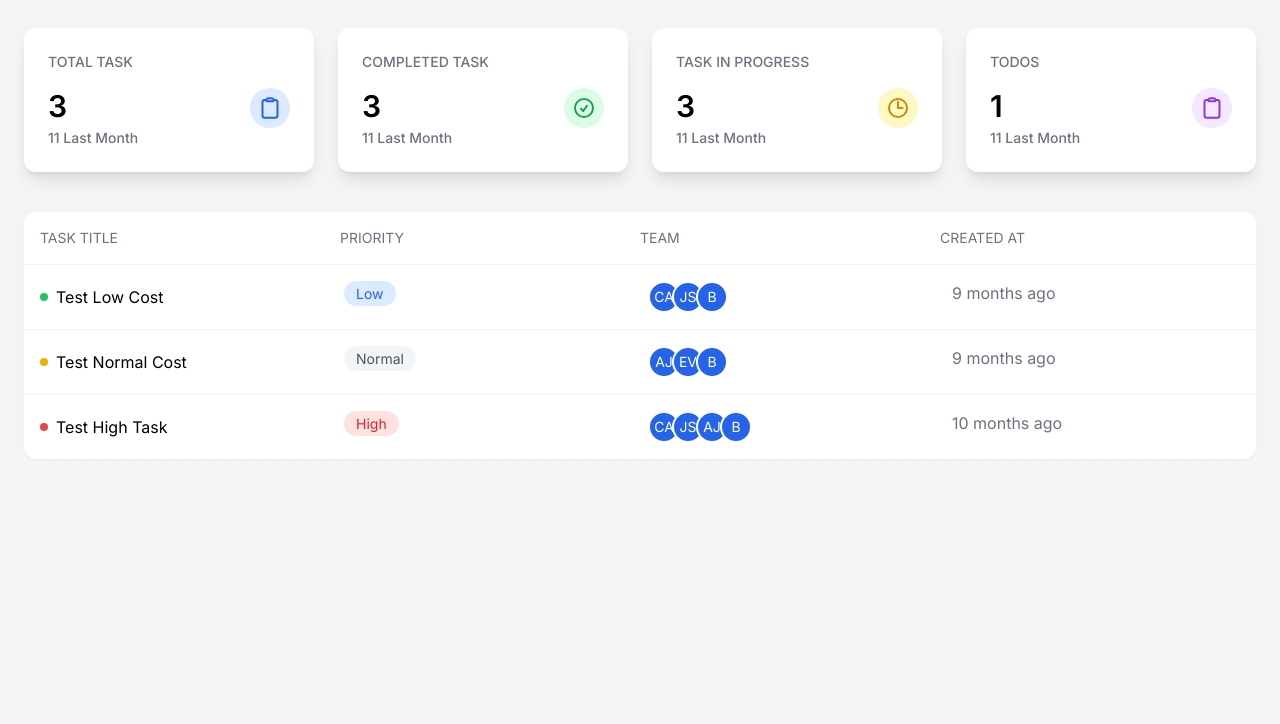
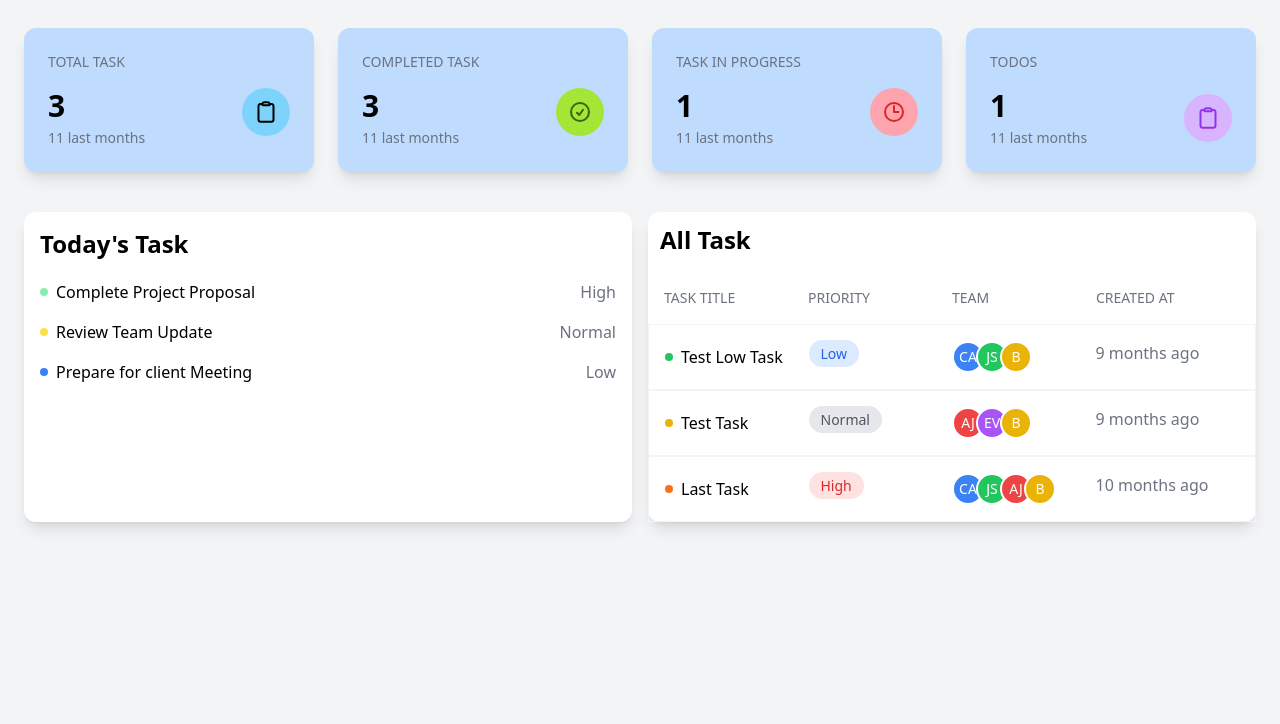
Before and after one commit to shojibruhan/Tailwind, a plain HTML site: page user-dashboard.html in a window 1280 px wide. Shown: the part 76-800 px from the top of the page. Drawn offline with nearby package versions, Linux system fonts and the light colour scheme.

Commit message:
first commit

```diff
--- a/user-dashboard.html
+++ b/user-dashboard.html
@@ -4,187 +4,252 @@
   <meta charset="UTF-8">
   <meta name="viewport" content="width=device-width, initial-scale=1.0">
   <script src="https://cdn.tailwindcss.com"></script>
-  <link rel="preconnect" href="https://fonts.googleapis.com">
-<link rel="preconnect" href="https://fonts.gstatic.com" crossorigin>
-<link href="https://fonts.googleapis.com/css2?family=Inter:ital,opsz,wght@0,14..32,100..900;1,14..32,100..900&family=Roboto:wght@400;500;700&display=swap" rel="stylesheet">
 </head>
-<style>
-    body
-    {
-        font-family: "Inter", "sans-serif";
+<body class="bg-gray-100 p-6">
+ <div class="mx-w-[1400px] mx-auto">
 
-    }
-</style>
-<body class="p-6 bg-gray-100">
+    <!-- Header -->
 
-
-  <div class="mx-w-[1440px] mx-auto">
-      <!-- header -->
   <header class="flex justify-between items-center mb-10">
     <h1 class="text-2xl font-semibold">Dashboard</h1>
+
     <div class="flex items-center gap-4">
-            <button class="p-2 rounded-full relative hover:bg-gray-100">
+        <button class="p-2 rounded-full bg-gray-100 relative">
             <svg xmlns="http://www.w3.org/2000/svg" fill="none" viewBox="0 0 24 24" stroke-width="1.5" stroke="currentColor" class="size-6">
                 <path stroke-linecap="round" stroke-linejoin="round" d="M14.857 17.082a23.848 23.848 0 0 0 5.454-1.31A8.967 8.967 0 0 1 18 9.75V9A6 6 0 0 0 6 9v.75a8.967 8.967 0 0 1-2.312 6.022c1.733.64 3.56 1.085 5.455 1.31m5.714 0a24.255 24.255 0 0 1-5.714 0m5.714 0a3 3 0 1 1-5.714 0" />
             </svg>
 
         </button>
-            <Button class="w-10 h-10 bg-blue-400 rounded-full text-white font-semibold ">B</Button>
+
+        <Button class="w-10 h-10 bg-blue-200 rounded-full flex items-center text-white font-semibold justify-center">B</Button>
     </div>
+
   </header>
 
 
   <main>
-         <!-- Status Grid -->
+     <!-- stats grid -->
     <div class="grid grid-cols-4 gap-6 mb-10">
       <!-- Total Task -->
-             <div class="bg-white rounded-xl p-6 shadow-lg">
+      <div class="bg-blue-200 rounded-xl p-6 shadow-lg">
         <h3 class="text-sm font-medium text-gray-500 mb-4">TOTAL TASK</h3>
-                <div class="flex justify-between">
+        <div class="flex justify-between items-start">
           <div>
             <p class="text-3xl font-semibold mb-1">3</p>
-                        <p class="text-sm font-medium text-gray-500">11 Last Month</p>
+            <p class="text-gray-500 text-sm">11 last months</p>
           </div>
-                    <div class="w-10 h-10 bg-blue-100 rounded-full text-blue-600 font-semibold p-2">
-                        <svg xmlns="http://www.w3.org/2000/svg" fill="none" viewBox="0 0 24 24" stroke-width="1.5" stroke="currentColor" aria-hidden="true" data-slot="icon" class="size-6">
-                            <path stroke-linecap="round" stroke-linejoin="round" stroke-width="2" d="M15.666 3.888A2.25 2.25 0 0 0 13.5 2.25h-3c-1.03 0-1.9.693-2.166 1.638m7.332 0c.055.194.084.4.084.612v0a.75.75 0 0 1-.75.75H9a.75.75 0 0 1-.75-.75v0c0-.212.03-.418.084-.612m7.332 0c.646.049 1.288.11 1.927.184 1.1.128 1.907 1.077 1.907 2.185V19.5a2.25 2.25 0 0 1-2.25 2.25H6.75A2.25 2.25 0 0 1 4.5 19.5V6.257c0-1.108.806-2.057 1.907-2.185a48.208 48.208 0 0 1 1.927-.184"></path>
+          <div class="bg-sky-300 p-3 rounded-full">
+            <svg
+              xmlns="http://www.w3.org/2000/svg"
+              fill="none"
+              viewBox="0 0 24 24"
+              stroke-width="1.5"
+              stroke="currentColor"
+              aria-hidden="true"
+              data-slot="icon"
+              class="w-6 h-6 text-violate-950">
+              <path stroke-linecap="round" stroke-linejoin="round"  stroke-width="2" d="M15.666 3.888A2.25 2.25 0 0 0 13.5 2.25h-3c-1.03 0-1.9.693-2.166 1.638m7.332 0c.055.194.084.4.084.612v0a.75.75 0 0 1-.75.75H9a.75.75 0 0 1-.75-.75v0c0-.212.03-.418.084-.612m7.332 0c.646.049 1.288.11 1.927.184 1.1.128 1.907 1.077 1.907 2.185V19.5a2.25 2.25 0 0 1-2.25 2.25H6.75A2.25 2.25 0 0 1 4.5 19.5V6.257c0-1.108.806-2.057 1.907-2.185a48.208 48.208 0 0 1 1.927-.184"></path>
             </svg>
+
           </div>
         </div>
       </div>
-            <!-- Completed task -->
-             <div class="bg-white rounded-xl p-6 shadow-lg">
+      <!-- end task 1 -->
+      <!-- COMPLETED TASK -->
+      <div class="bg-blue-200 rounded-xl p-6 shadow-lg">
         <h3 class="text-sm font-medium text-gray-500 mb-4">COMPLETED TASK</h3>
-                <div class="flex justify-between">
+        <div class="flex justify-between items-start">
           <div>
             <p class="text-3xl font-semibold mb-1">3</p>
-                        <p class="text-sm font-medium text-gray-500">11 Last Month</p>
+            <p class="text-gray-500 text-sm">11 last months</p>
           </div>
-                    <div class="w-10 h-10 bg-green-100 rounded-full text-green-600 font-semibold p-2">
-                        <svg xmlns="http://www.w3.org/2000/svg" fill="none" viewBox="0 0 24 24" stroke-width="1.5" stroke="currentColor" aria-hidden="true" data-slot="icon" class="size-6">
+          <div class="bg-lime-400 p-3 rounded-full">
+            <svg
+              xmlns="http://www.w3.org/2000/svg"
+              fill="none"
+              viewBox="0 0 24 24"
+              stroke-width="1.5"
+              stroke="currentColor"
+              aria-hidden="true"
+              data-slot="icon"
+              class="w-6 h-6 text-lime-800 ">
               <path stroke-linecap="round" stroke-linejoin="round" stroke-width="2" d="M9 12.75 11.25 15 15 9.75M21 12a9 9 0 1 1-18 0 9 9 0 0 1 18 0Z"></path>
           </svg>
+
           </div>
         </div>
       </div>
+      <!-- end task 2 -->
       <!-- TASK IN PROGRESS -->
-             <div class="bg-white rounded-xl p-6 shadow-lg">
+      <div class="bg-blue-200 rounded-xl p-6 shadow-lg">
         <h3 class="text-sm font-medium text-gray-500 mb-4">TASK IN PROGRESS</h3>
-                <div class="flex justify-between">
+        <div class="flex justify-between items-start">
           <div>
-                        <p class="text-3xl font-semibold mb-1">3</p>
-                        <p class="text-sm font-medium text-gray-500">11 Last Month</p>
+            <p class="text-3xl font-semibold mb-1">1</p>
+            <p class="text-gray-500 text-sm">11 last months</p>
           </div>
-                    <div class="w-10 h-10 bg-yellow-100 rounded-full text-yellow-600 font-semibold p-2">
-                        <svg xmlns="http://www.w3.org/2000/svg" fill="none" viewBox="0 0 24 24" stroke-width="1.5" stroke="currentColor" aria-hidden="true" data-slot="icon" class="size-6">
+          <div class="bg-rose-300 p-3 rounded-full">
+            <svg
+            xmlns="http://www.w3.org/2000/svg"
+            fill="none"
+            viewBox="0 0 24 24"
+            stroke-width="1.5"
+            stroke="currentColor"
+            aria-hidden="true"
+            data-slot="icon"
+            class="w-6 h-6 text-red-600">
               <path stroke-linecap="round" stroke-linejoin="round" stroke-width="2" d="M12 6v6h4.5m4.5 0a9 9 0 1 1-18 0 9 9 0 0 1 18 0Z"></path>
           </svg>
+
           </div>
         </div>
       </div>
-            <!-- Todos -->
-             <div class="bg-white rounded-xl p-6 shadow-lg">
+      <!-- end task 3 -->
+      <!-- TODOS Task -->
+      <div class="bg-blue-200 rounded-xl p-6 shadow-lg">
         <h3 class="text-sm font-medium text-gray-500 mb-4">TODOS</h3>
-                <div class="flex justify-between">
+        <div class="flex justify-between items-center">
           <div>
             <p class="text-3xl font-semibold mb-1">1</p>
-                        <p class="text-sm font-medium text-gray-500">11 Last Month</p>
+            <p class="text-gray-500 text-sm">11 last months</p>
           </div>
-                    <div class="w-10 h-10 bg-purple-100 rounded-full text-purple-600 font-semibold p-2">
-                        <svg xmlns="http://www.w3.org/2000/svg" fill="none" viewBox="0 0 24 24" stroke-width="1.5" stroke="currentColor" aria-hidden="true" data-slot="icon" class="size-6">
+          <div class="bg-purple-300 p-3 rounded-full">
+            <svg
+              xmlns="http://www.w3.org/2000/svg"
+              fill="none"
+              viewBox="0 0 24 24"
+              stroke-width="1.5"
+              stroke="currentColor"
+              aria-hidden="true"
+              data-slot="icon"
+              class="w-6 h-6 text-purple-600">
               <path stroke-linecap="round" stroke-linejoin="round" stroke-width="2" d="M15.666 3.888A2.25 2.25 0 0 0 13.5 2.25h-3c-1.03 0-1.9.693-2.166 1.638m7.332 0c.055.194.084.4.084.612v0a.75.75 0 0 1-.75.75H9a.75.75 0 0 1-.75-.75v0c0-.212.03-.418.084-.612m7.332 0c.646.049 1.288.11 1.927.184 1.1.128 1.907 1.077 1.907 2.185V19.5a2.25 2.25 0 0 1-2.25 2.25H6.75A2.25 2.25 0 0 1 4.5 19.5V6.257c0-1.108.806-2.057 1.907-2.185a48.208 48.208 0 0 1 1.927-.184"></path>
             </svg>
+
           </div>
         </div>
       </div>
+      <!-- end task 4 -->
     </div>
 
-
     <!-- Task Table -->
-        <div class="bg-white rounded-xl shadow-sm  ">
-            <div class="grid grid-cols-4 p-4 border-b border-gray-100 text-sm text-gray-500">
+     <div class="grid grid-cols-2 gap-4">
+      <!-- Today's Task -->
+      <div class="bg-white  rounded-xl shadow-lg p-4">
+        <div>
+          <div>
+            <h1 class="text-2xl mb-5 font-semibold">Today's Task</h1>
+          </div>
+          <div>
+            <!-- Complete Project Proposal -->
+          <div class="flex justify-between mb-4">
+            <div class="flex items-center gap-2">
+              <div class="w-2 h-2 bg-green-300 rounded-full"></div>
+              <div>
+                <span>Complete Project Proposal</span>
+              </div>
+            </div>
+            <div><span class="text-gray-500">High</span></div>
+          </div>
+          <!--  -->
+          <!-- Review Team Update -->
+          <div class="flex justify-between mb-4">
+            <div class="flex items-center gap-2">
+              <div class="w-2 h-2 bg-yellow-300 rounded-full"></div>
+              <div>
+                <span>Review Team Update</span>
+              </div>
+            </div>
+            <div><span class="text-gray-500">Normal</span></div>
+          </div>
+          <!--  -->
+          <!-- Complete Project Proposal -->
+          <div class="flex justify-between">
+            <div class="flex items-center gap-2">
+              <div class="w-2 h-2 bg-blue-500 rounded-full"></div>
+              <div>
+                <span>Prepare for client Meeting</span>
+              </div>
+            </div>
+            <div><span class="text-gray-500">Low</span></div>
+          </div>
+          <!--  -->
+          </div>
+      </div>
+    </div>
+      <!-- Total TASK -->
+       <div class="bg-white  rounded-xl shadow-lg">
+        <h1 class="text-2xl p-3 mb-1 font-semibold">All Task</h1>
+        <div class="grid grid-cols-4 p-4 text-sm text-gray-500">
           <div>TASK TITLE</div>
           <div>PRIORITY</div>
           <div>TEAM</div>
           <div>CREATED AT</div>
         </div>
-
-
-        <!-- Task Item -->
-            <div class="divide-y divide-black-100 ">
-                <div class="grid grid-cols-4 p-4 gap-4 border-b border-gray-100">
-                    <div class="flex gap-2 items-center">
-                        <div class="w-2 h-2 bg-green-500 rounded-full"> </div>
-
-                        <div>
-                            <span>Test Low Cost</span>
-                        </div>
+         <!-- Task item -->
+        <div class="grid grid-cols-4 p-4 border border-b border-gray-100">
+          <div class="flex items-center gap-2">
+            <div class="w-2 h-2 bg-green-500 rounded-full"></div>
+            <div>Test Low Task</div>
           </div>
           <div>
-                        <span class="bg-blue-100 text-blue-600 px-3 py-1 text-sm rounded-full">Low</span>
+            <span class="bg-blue-100 px-3 py-1 text-sm rounded-full text-blue-600">Low</span>
           </div>
-                    <div>
-                        <div class="flex -space-x-2">
-                            <div class="w-8 h-8 rounded-full bg-blue-600 text-white flex justify-center items-center text-sm border-2 border-white">CA</div>
-                            <div class="w-8 h-8 rounded-full bg-blue-600 text-white flex justify-center items-center text-sm border-2 border-white">JS</div>
-                            <div class="w-8 h-8 rounded-full bg-blue-600 text-white flex justify-center items-center text-sm border-2 border-white">B</div>
-                        </div>
+          <div class="flex -space-x-2 ">
+            <div class="w-8 h-8 bg-blue-500 rounded-full flex justify-center items-center text-sm text-white  border-2 border-white">CA</div>
+            <div class="w-8 h-8 bg-green-500 rounded-full flex justify-center items-center text-sm text-white  border-2 border-white">JS</div>
+            <div class="w-8 h-8 bg-yellow-500 rounded-full flex justify-center items-center text-sm text-white  border-2 border-white">B</div>
           </div>
           <div>
              <span class="text-gray-500">9 months ago</span>
           </div>
         </div>
-            </div>
-            <div class="divide-y divide-black-100 ">
-                <div class="grid grid-cols-4 p-4 gap-4 border-b border-gray-100">
-                    <div class="flex gap-2 items-center">
-                        <div class="w-2 h-2 bg-yellow-500 rounded-full"> </div>
-
-                        <div>
-                            <span>Test Normal Cost</span>
-                        </div>
+        <!-- Test Task -->
+        <div class="grid grid-cols-4 p-4 border border-b border-gray-100">
+          <div class="flex items-center gap-2">
+            <div class="w-2 h-2 bg-yellow-500 rounded-full"></div>
+            <div>Test Task</div>
           </div>
           <div>
-                        <span class="bg-gray-100 text-gray-600 px-3 py-1 text-sm rounded-full">Normal</span>
+            <span class="bg-gray-200 px-3 py-1 text-sm rounded-full text-gray-600">Normal</span>
           </div>
-                    <div>
-                        <div class="flex -space-x-2">
-                            <div class="w-8 h-8 rounded-full bg-blue-600 text-white flex justify-center items-center text-sm border-2 border-white">AJ</div>
-                            <div class="w-8 h-8 rounded-full bg-blue-600 text-white flex justify-center items-center text-sm border-2 border-white">EV</div>
-                            <div class="w-8 h-8 rounded-full bg-blue-600 text-white flex justify-center items-center text-sm border-2 border-white">B</div>
-                        </div>
+          <div class="flex -space-x-2 ">
+            <div class="w-8 h-8 bg-red-500 rounded-full flex justify-center items-center text-sm text-white  border-2 border-white">AJ</div>
+            <div class="w-8 h-8 bg-purple-500 rounded-full flex justify-center items-center text-sm text-white  border-2 border-white">EV</div>
+            <div class="w-8 h-8 bg-yellow-500 rounded-full flex justify-center items-center text-sm text-white  border-2 border-white">B</div>
           </div>
           <div>
              <span class="text-gray-500">9 months ago</span>
           </div>
         </div>
-            </div>
-            <div class="divide-y divide-black-100 ">
-                <div class="grid grid-cols-4 p-4 gap-4">
-                    <div class="flex gap-2 items-center">
-                        <div class="w-2 h-2 bg-red-500 rounded-full"> </div>
-
-                        <div>
-                            <span>Test High Task</span>
-                        </div>
+        <!-- Task Item -3 -->
+        <div class="grid grid-cols-4 p-4 border border-b border-gray-100">
+          <div class="flex items-center gap-2">
+            <div class="w-2 h-2 bg-orange-500 rounded-full"></div>
+            <div>Last Task</div>
           </div>
           <div>
-                        <span class="bg-red-100 text-red-600 px-3 py-1 text-sm rounded-full">High</span>
+            <span class="bg-red-100 px-3 py-1 text-sm rounded-full text-red-600">High</span>
           </div>
-                    <div>
-                        <div class="flex -space-x-2">
-                            <div class="w-8 h-8 rounded-full bg-blue-600 text-white flex justify-center items-center text-sm border-2 border-white">CA</div>
-                            <div class="w-8 h-8 rounded-full bg-blue-600 text-white flex justify-center items-center text-sm border-2 border-white">JS</div>
-                            <div class="w-8 h-8 rounded-full bg-blue-600 text-white flex justify-center items-center text-sm border-2 border-white">AJ</div>
-                            <div class="w-8 h-8 rounded-full bg-blue-600 text-white flex justify-center items-center text-sm border-2 border-white">B</div>
-                        </div>
+          <div class="flex -space-x-2 ">
+            <div class="w-8 h-8 bg-blue-500 rounded-full flex justify-center items-center text-sm text-white  border-2 border-white">CA</div>
+            <div class="w-8 h-8 bg-green-500 rounded-full flex justify-center items-center text-sm text-white  border-2 border-white">JS</div>
+            <div class="w-8 h-8 bg-red-500 rounded-full flex justify-center items-center text-sm text-white  border-2 border-white">AJ</div>
+            <div class="w-8 h-8 bg-yellow-500 rounded-full flex justify-center items-center text-sm text-white  border-2 border-white">B</div>
           </div>
           <div>
              <span class="text-gray-500">10 months ago</span>
           </div>
         </div>
+        <!-- Task Item -end -->
        </div>
+       <!-- end -->
        </div>
+
+
+     </div>
+
+
   </main>
  </div>
 </body>
```
Also changed, not shown: index.html (deleted, +0 -191 lines), 2 other files. Lines whose indentation alone changed are shown as unchanged.
